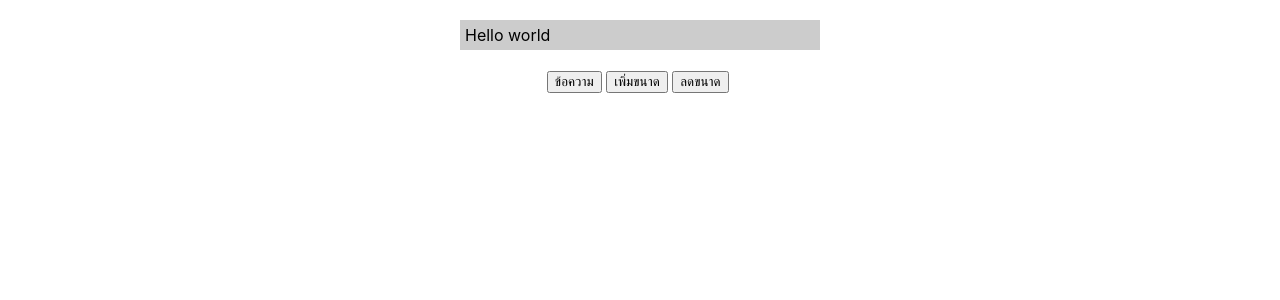
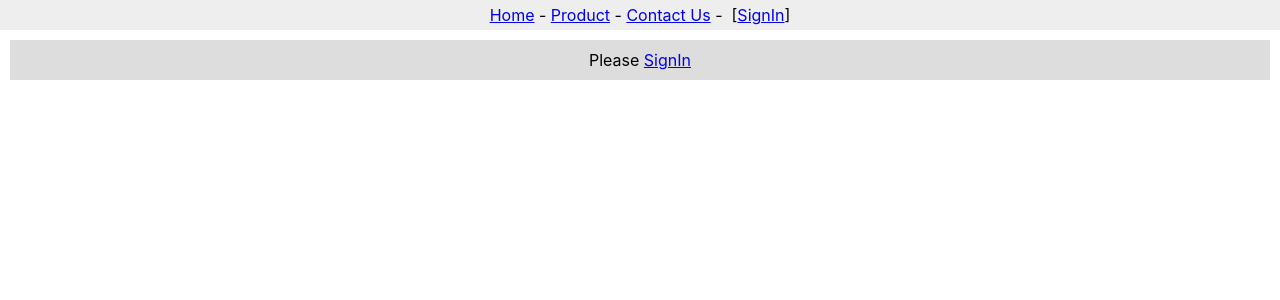
Before and after one commit to Noppanut01/app1, a React (Create React App) app: page / in a window 1280 px wide. Shown: the top 300 px of the page. Built offline with nearby package versions, Linux system fonts and the light colour scheme.

Commit message:
useContext + userState

```diff
--- a/src/App.js
+++ b/src/App.js
@@ -1,7 +1,16 @@
-import MessageBox from "./state-func"
+import React, { useState } from "react"
+import Content2 from "./context-content2"
+import Header2 from "./context-header2"
+import { userContext } from "./context"
 
 function App() {
-  return <MessageBox />
+  let [user, setUser] = useState()
+  return (
+    <userContext.Provider value={[user, setUser]}>
+      <Header2 />
+      <Content2 />
+    </userContext.Provider>
+  )
 }
 
 export default App
--- /dev/null
+++ b/src/context-content2.js
@@ -0,0 +1,26 @@
+import React, { useContext, useState } from "react";
+import { userContext } from './context'
+export default function Content2() {
+    let [user, setUser] = useContext(userContext)
+    const contentStyle = {
+        backgroundColor: "#ddd",
+        textAlign: "center",
+        margin: 10,
+        padding: 10,
+    }
+    const onClickSignIn = (event) => {
+        event.preventDefault()
+        setUser("Tom Jerry")
+    }
+
+    return (
+        <div style={contentStyle}>
+            {
+                (user)
+                    ? <span>Hello {user}</span>
+                    : <span>Please <a href=" " onClick={onClickSignIn}>SignIn</a>{user}</span>
+            }
+        </div>
+    )
+
+}
--- /dev/null
+++ b/src/context-header2.js
@@ -0,0 +1,36 @@
+import React, { useState } from "react";
+import { userContext } from "./context";
+
+export default class Header2 extends React.Component {
+    static contextType = userContext
+
+    render() {
+        let [user, setUser] = this.context
+        const headerStyle = {
+            backgroundColor: "#eee",
+            textAlign: "center",
+            padding: 5
+        }
+        const onClickSignOut = (event) => {
+            event.preventDefault()
+            setUser("")
+        }
+
+        const onClickSignIn = (event) => {
+            event.preventDefault()
+            setUser("Tom jerry")
+        }
+        return (
+            <div style={headerStyle}>
+                <a href=" ">Home</a>&nbsp;-&nbsp;
+                <a href=" ">Product</a>&nbsp;-&nbsp;
+                <a href=" ">Contact Us</a>&nbsp;-&nbsp;&nbsp;
+                {
+                    (user)
+                        ? <span>[{user}&nbsp;:&nbsp; <a href=" " onClick={onClickSignOut}>SignOut</a>]</span>
+                        : <span>[<a href=" " onClick={onClickSignIn}>SignIn</a>]</span>
+                }
+            </div>
+        )
+    }
+}
--- /dev/null
+++ b/src/context.js
@@ -0,0 +1,3 @@
+import React, { createContext } from "react";
+
+export const userContext = createContext()
```
